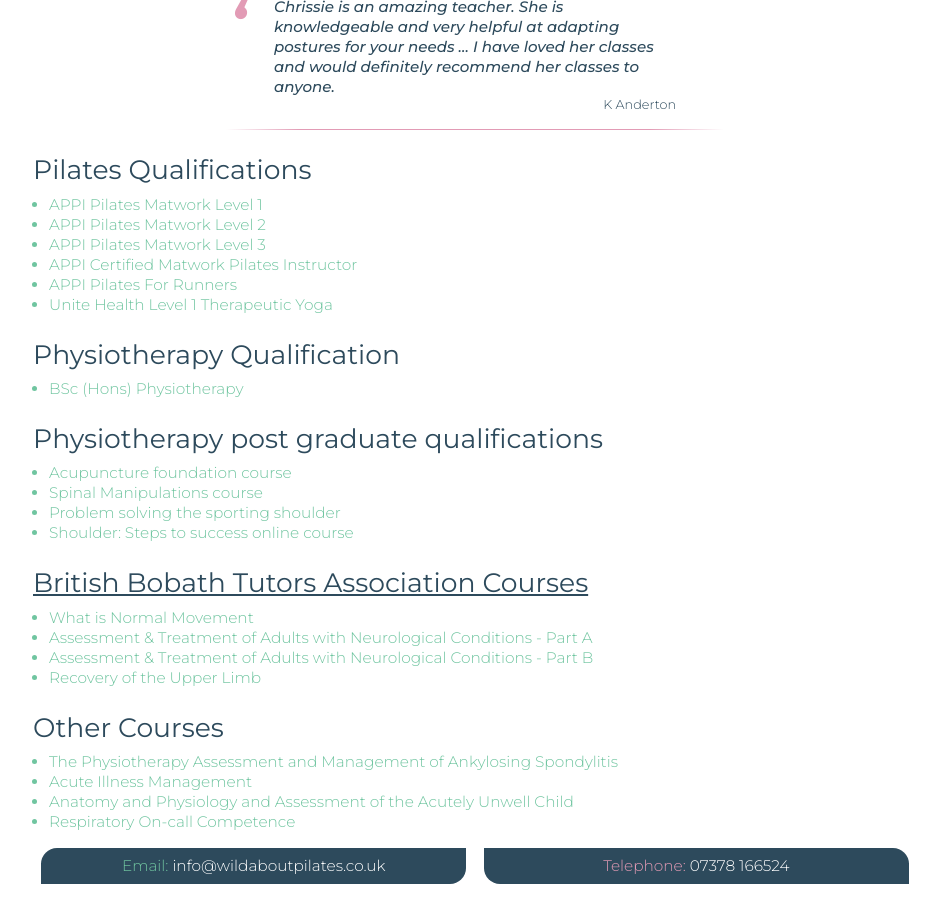
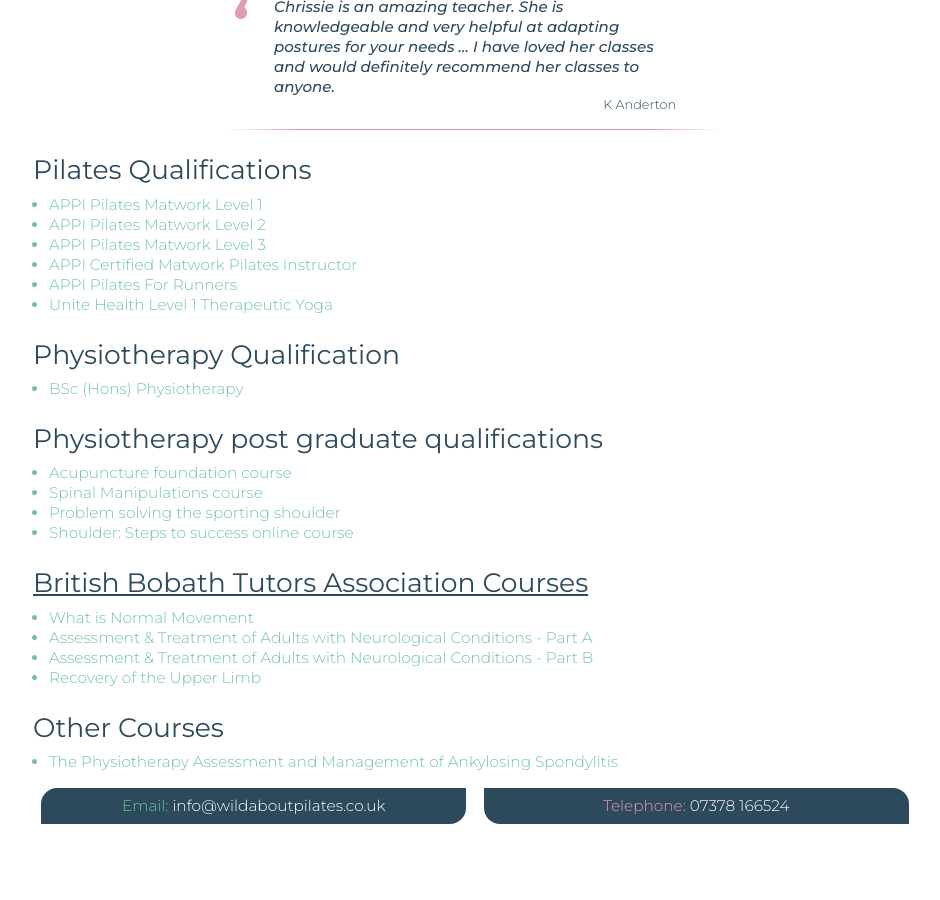
Before and after one commit to mikeraynham/wildaboutpilates, a Jekyll site: the page built from about.md, in a window 1280 px wide and 900 px high, scrolled down 1170 px. Shown: the whole window, without its empty margins (165-1105 px from the left). Built offline with Jekyll 4.4.1, drawn with Linux system fonts in a browser that asks for light colours; after the commit the page ends 2010 px from its top, so only the background shows below that.

Commit message:
Remove obsolete qualifications

```diff
--- a/about.md
+++ b/about.md
@@ -63,9 +63,6 @@
 ### Other Courses
 
 * The Physiotherapy Assessment and Management of Ankylosing Spondylitis
-* Acute Illness Management
-* Anatomy and Physiology and Assessment of the Acutely Unwell Child
-* Respiratory On-call Competence
 
 [1]: https://www.appihealthgroup.com/Community/Instructors-directory/Christine-Raynham-Wild-Fully-Certified
 [2]: https://www.bbta.org.uk/
```
